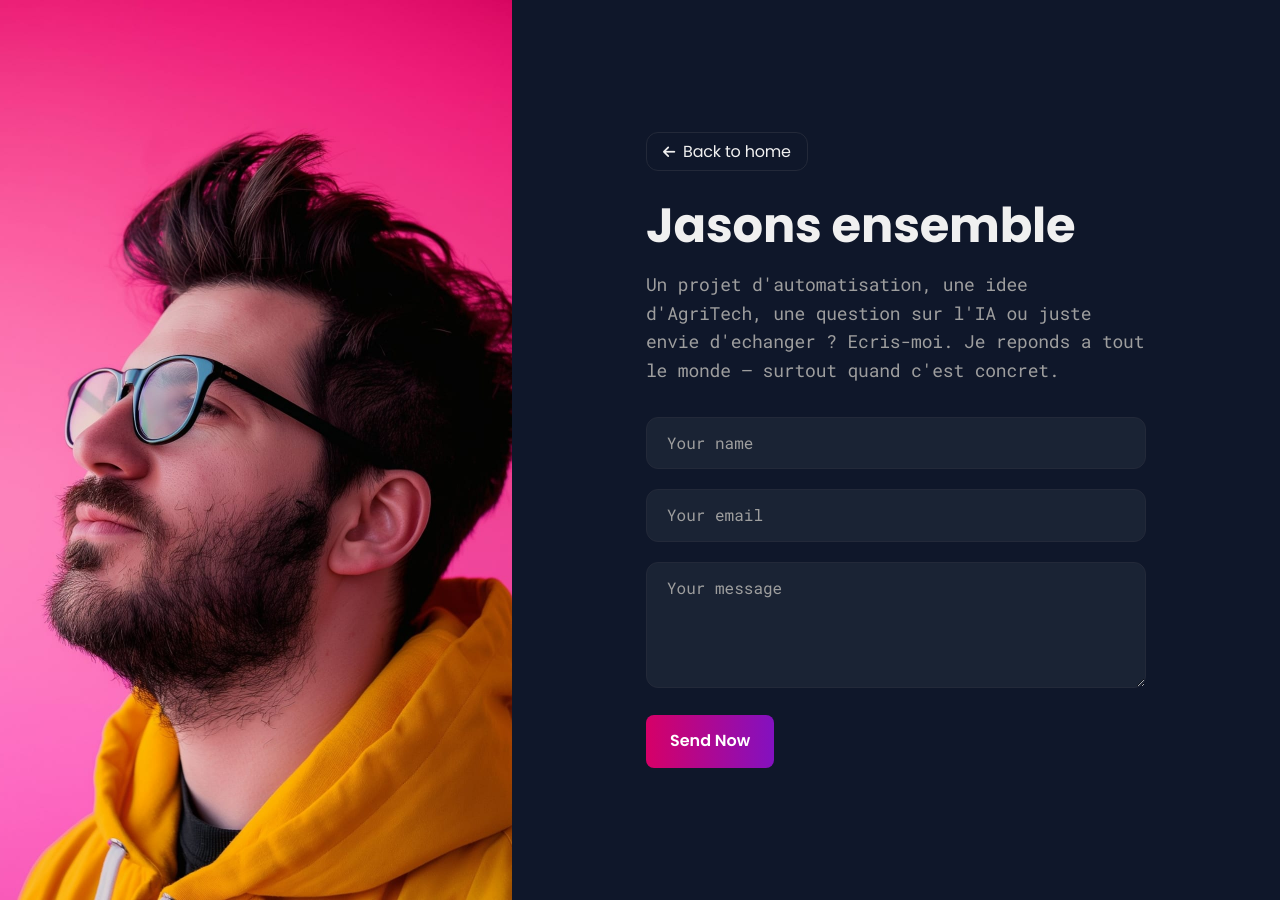
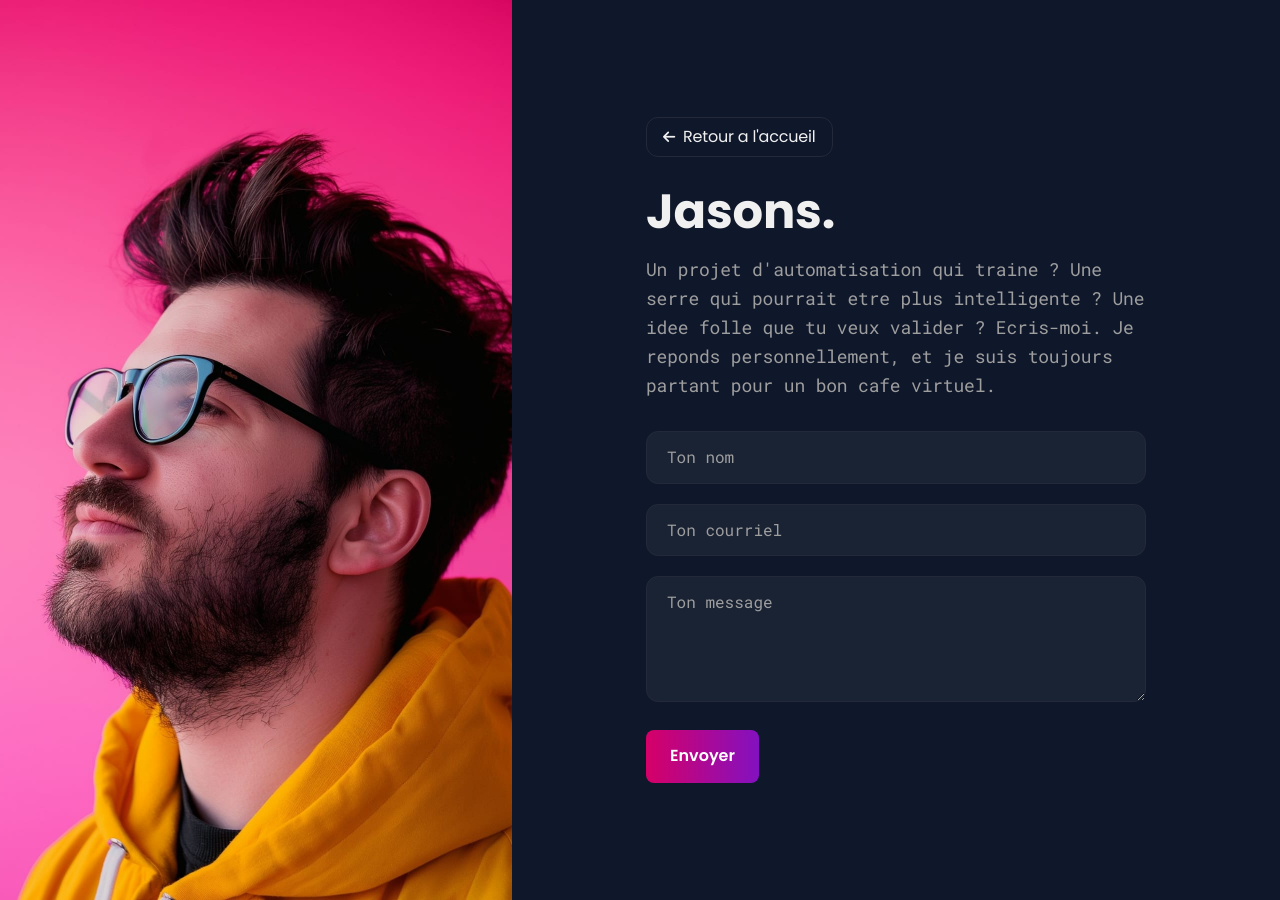
Before and after one commit to boreal42/boreal42.github.io, a Jekyll site: the page built from _pages/contact.md, in a window 1280 px wide. Built offline with Jekyll 4.4.1, drawn with Linux system fonts in a browser that asks for light colours.

Commit message:
Update contact page titles, descriptions, and button text for improved clarity and consistency

```diff
--- a/_data/settings.yml
+++ b/_data/settings.yml
@@ -155,7 +155,7 @@ social:
 # Contact Settings
 contact:
   form_id: your@email.com # Add your form_id
-  button_text: Send Now
+  button_text: Envoyer
 
 # NOTE
 # Coderon theme comes with a contact form built-in. You can use this form with Formspree (https://formspree.io/) service and get up to 50 submissions for free. Also, you can easily switch to another service if you want.
--- a/_layouts/contact.html
+++ b/_layouts/contact.html
@@ -24,7 +24,7 @@
 
     <div class="contact__right{% if page.image %}{% else %} without-image{% endif %}">
       <div class="contact__inner">
-        <a href="{{ '/' | relative_url }}" class="contact__link"><i class="fa-solid fa-arrow-left"></i> Back to home</a>
+        <a href="{{ '/' | relative_url }}" class="contact__link"><i class="fa-solid fa-arrow-left"></i> Retour a l'accueil</a>
         <div class="contact__head">
           {% if page.title %}
           <h1 class="contact__title">{{ page.title }}</h1>
@@ -35,16 +35,16 @@
         </div>
         <form class="form" action="{% if site.data.settings.contact.form_id %}https://formspree.io/f/{{site.data.settings.contact.form_id}}{% else %}#{% endif %}" method="POST">
           <div class="form__group">
-            <label class="form__label screen-reader-text" for="form-name">Your Name</label>
-            <input class="form__input" id="form-name" type="text" name="name" placeholder="Your name" required>
+            <label class="form__label screen-reader-text" for="form-name">Ton nom</label>
+            <input class="form__input" id="form-name" type="text" name="name" placeholder="Ton nom" required>
           </div>
           <div class="form__group">
-            <label class="form__label screen-reader-text" for="form-email">Your Email</label>
-            <input class="form__input" id="form-email" type="email" name="_replyto" placeholder="Your email" required>
+            <label class="form__label screen-reader-text" for="form-email">Ton courriel</label>
+            <input class="form__input" id="form-email" type="email" name="_replyto" placeholder="Ton courriel" required>
           </div>
           <div class="form__group">
-            <label class="form__label screen-reader-text" for="form-text">Your Message</label>
-            <textarea class="form__input" id="form-text" name="text" rows="5" placeholder="Your message" required></textarea>
+            <label class="form__label screen-reader-text" for="form-text">Ton message</label>
+            <textarea class="form__input" id="form-text" name="text" rows="5" placeholder="Ton message" required></textarea>
           </div>
           <div class="form__group">
             <button class="button button--primary" type="submit">{{ site.data.settings.contact.button_text }}</button>
--- a/_pages/contact.md
+++ b/_pages/contact.md
@@ -1,7 +1,7 @@
 ---
 layout: contact
-title: Jasons ensemble
-description: "Un projet d'automatisation, une idee d'AgriTech, une question sur l'IA ou juste envie d'echanger ? Ecris-moi. Je reponds a tout le monde — surtout quand c'est concret."
+title: Jasons.
+description: "Un projet d'automatisation qui traine ? Une serre qui pourrait etre plus intelligente ? Une idee folle que tu veux valider ? Ecris-moi. Je reponds personnellement, et je suis toujours partant pour un bon cafe virtuel."
 permalink: /contact/
 image: '/images/40.jpg'
 ---
```
